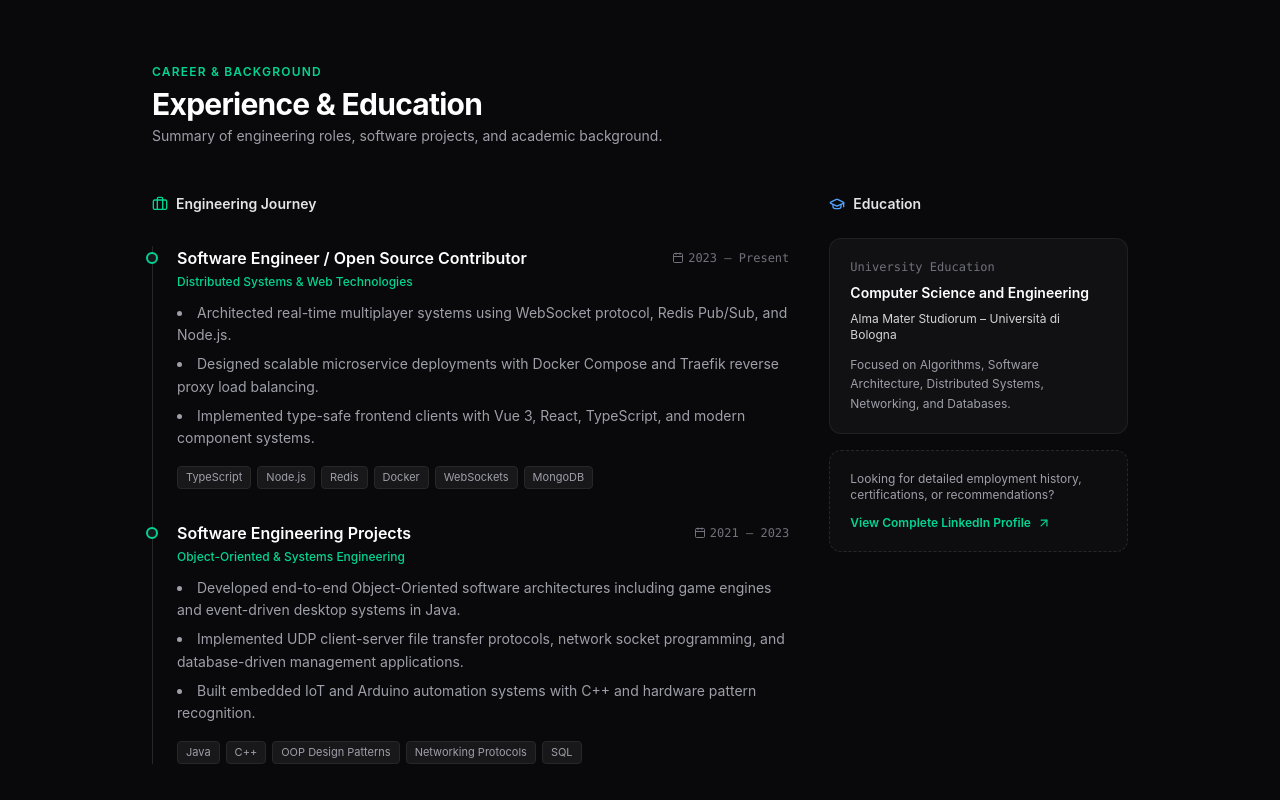
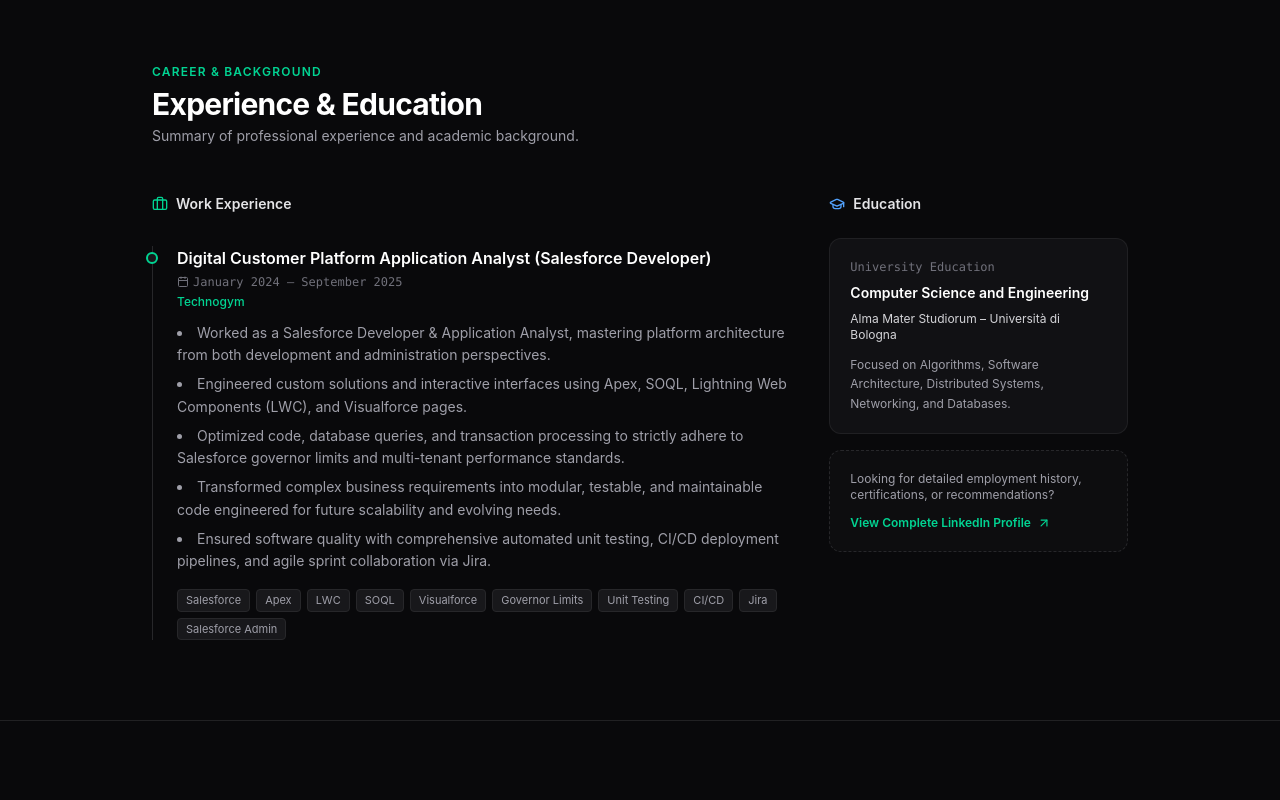
Before and after one commit to AndreaZavatta/AndreaZavatta.github.io, a React (Vite) app: page / in a window 1280 px wide. Shown: the part 1700-2500 px from the top of the page. Built offline with nearby package versions, Linux system fonts and the light colour scheme.

Commit message:
Update Experience section with Technogym role and Salesforce developer expertise

```diff
--- a/src/components/Experience.tsx
+++ b/src/components/Experience.tsx
@@ -4,26 +4,28 @@ import { Briefcase, GraduationCap, Calendar, ArrowUpRight } from 'lucide-react';
 export const Experience: React.FC = () => {
   const experiences = [
     {
-      period: '2023 — Present',
-      role: 'Software Engineer / Open Source Contributor',
-      company: 'Distributed Systems & Web Technologies',
+      period: 'January 2024 — September 2025',
+      role: 'Digital Customer Platform Application Analyst (Salesforce Developer)',
+      company: 'Technogym',
       description: [
-        'Architected real-time multiplayer systems using WebSocket protocol, Redis Pub/Sub, and Node.js.',
-        'Designed scalable microservice deployments with Docker Compose and Traefik reverse proxy load balancing.',
-        'Implemented type-safe frontend clients with Vue 3, React, TypeScript, and modern component systems.',
+        'Worked as a Salesforce Developer & Application Analyst, mastering platform architecture from both development and administration perspectives.',
+        'Engineered custom solutions and interactive interfaces using Apex, SOQL, Lightning Web Components (LWC), and Visualforce pages.',
+        'Optimized code, database queries, and transaction processing to strictly adhere to Salesforce governor limits and multi-tenant performance standards.',
+        'Transformed complex business requirements into modular, testable, and maintainable code engineered for future scalability and evolving needs.',
+        'Ensured software quality with comprehensive automated unit testing, CI/CD deployment pipelines, and agile sprint collaboration via Jira.',
       ],
-      skills: ['TypeScript', 'Node.js', 'Redis', 'Docker', 'WebSockets', 'MongoDB'],
-    },
-    {
-      period: '2021 — 2023',
-      role: 'Software Engineering Projects',
-      company: 'Object-Oriented & Systems Engineering',
-      description: [
-        'Developed end-to-end Object-Oriented software architectures including game engines and event-driven desktop systems in Java.',
-        'Implemented UDP client-server file transfer protocols, network socket programming, and database-driven management applications.',
-        'Built embedded IoT and Arduino automation systems with C++ and hardware pattern recognition.',
+      skills: [
+        'Salesforce',
+        'Apex',
+        'LWC',
+        'SOQL',
+        'Visualforce',
+        'Governor Limits',
+        'Unit Testing',
+        'CI/CD',
+        'Jira',
+        'Salesforce Admin',
       ],
-      skills: ['Java', 'C++', 'OOP Design Patterns', 'Networking Protocols', 'SQL'],
     },
   ];
 
@@ -49,7 +51,7 @@ export const Experience: React.FC = () => {
             Experience &amp; Education
           </h2>
           <p className="text-zinc-400 text-sm mt-1">
-            Summary of engineering roles, software projects, and academic background.
+            Summary of professional experience and academic background.
           </p>
         </div>
 
@@ -58,7 +60,7 @@ export const Experience: React.FC = () => {
           <div className="lg:col-span-2 space-y-8">
             <div className="flex items-center gap-2 text-sm font-semibold text-zinc-200">
               <Briefcase className="w-4 h-4 text-emerald-400" />
-              <span>Engineering Journey</span>
+              <span>Work Experience</span>
             </div>
 
             <div className="relative pl-6 border-l border-zinc-800 space-y-8">
```
